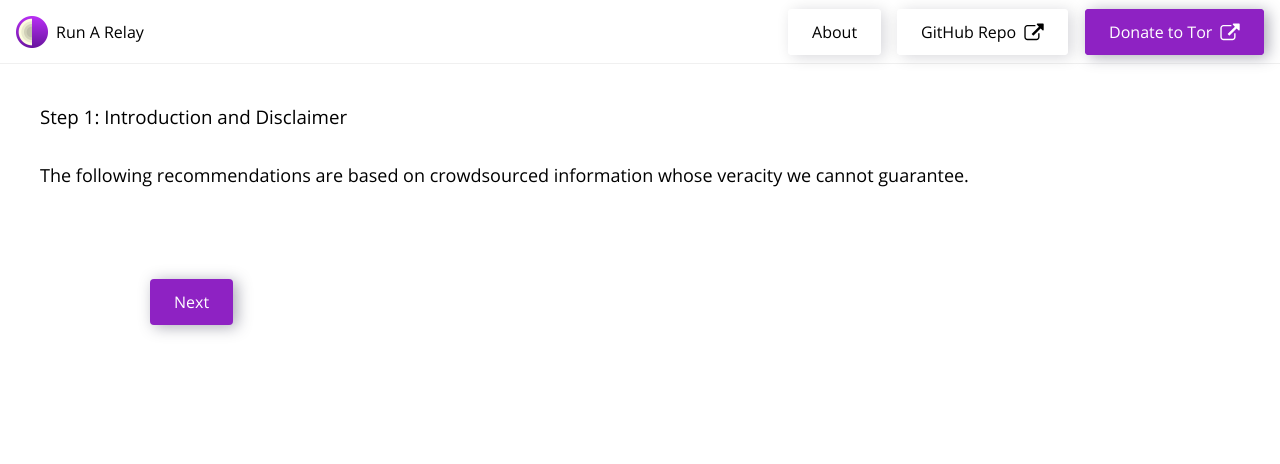
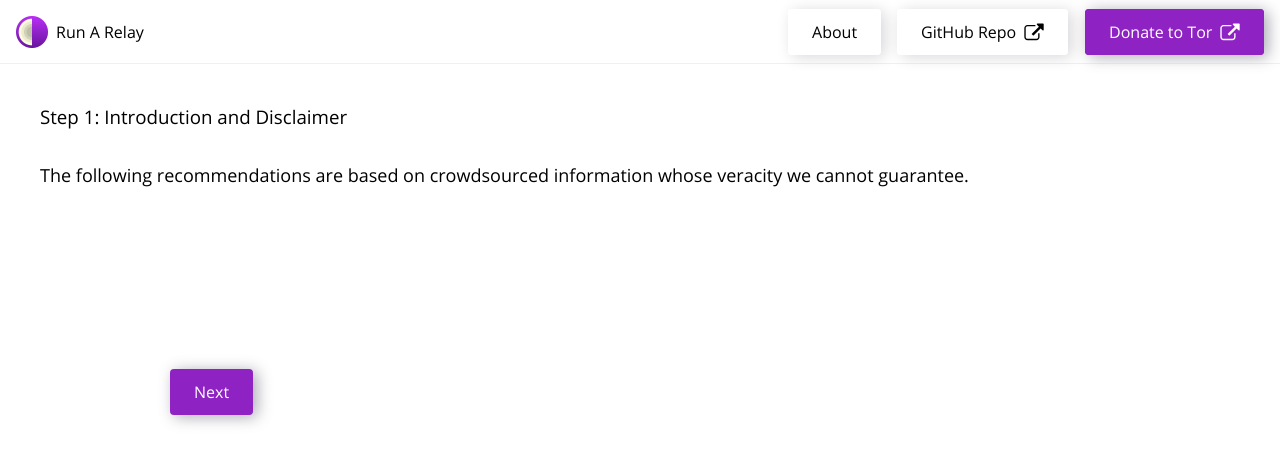
Before and after one commit to EffectiveAF/run-a-relay, a Svelte app: page /step/intro in a window 1280 px wide. Shown: the top 464 px of the page. Built offline with nearby package versions, Linux system fonts and the light colour scheme.

Commit message:
Previous and Next buttons are now stationary (in <PrevNextStepButtons />); added final Thank You step

```diff
--- /dev/null
+++ b/src/PrevNextStepButtons.svelte
@@ -0,0 +1,51 @@
+<script>
+  import { navigate } from 'svelte-routing';
+
+  import { currentStepIndex } from './stores.js';
+  import slugOrder from './slugOrder.js';
+</script>
+
+<style>
+  .prev-next {
+    display: flex;
+    flex-direction: row;
+    justify-contents: space-between;
+    min-width: 240px;
+    margin-left: 30px;
+  }
+
+  .prev-ctn {
+    min-width: 130px;
+  }
+
+  .next-ctn {
+    min-width: 110px;
+    margin-left: 10px;
+  }
+</style>
+
+<div class="prev-next">
+  <div class="prev-ctn">
+    {#if $currentStepIndex > 0}
+      <button class="secondary" on:click={() => {
+        $currentStepIndex--;
+        const newSlug = slugOrder[$currentStepIndex];
+        navigate(`/step/${newSlug}`);
+      }}>
+        Previous
+      </button>
+    {/if}
+  </div>
+
+  <div class="next-ctn">
+    {#if $currentStepIndex < slugOrder.length - 1}
+      <button class="primary" on:click={() => {
+        $currentStepIndex++;
+        const newSlug = slugOrder[$currentStepIndex];
+        navigate(`/step/${newSlug}`);
+      }}>
+        Next
+      </button>
+    {/if}
+  </div>
+</div>
--- a/src/Step.svelte
+++ b/src/Step.svelte
@@ -29,23 +29,7 @@
 
   .instructions {
     padding: 30px 0;
-    min-height: 150px;
-  }
-
-  .prev-next {
-    display: flex;
-    flex-direction: row;
-    justify-contents: space-between;
-    min-width: 200px;
-  }
-
-  .prev-ctn {
-    min-width: 100px;
-  }
-
-  .next-ctn {
-    min-width: 100px;
-    margin-left: 10px;
+    min-height: 200px;
   }
 </style>
 
@@ -60,31 +44,5 @@
         (User instructions go here)
       </slot>
     </div>
-
-    <div class="prev-next">
-      <div class="prev-ctn">
-        {#if $currentStepIndex > 0}
-          <button class="secondary" on:click={() => {
-            $currentStepIndex--;
-            const newSlug = slugOrder[$currentStepIndex];
-            navigate(`/step/${newSlug}`);
-          }}>
-            Previous
-          </button>
-        {/if}
-      </div>
-
-      <div class="next-ctn">
-        {#if $currentStepIndex < slugOrder.length - 1}
-          <button class="primary" on:click={() => {
-            $currentStepIndex++;
-            const newSlug = slugOrder[$currentStepIndex];
-            navigate(`/step/${newSlug}`);
-          }}>
-            Next
-          </button>
-        {/if}
-      </div>
-    </div>
   </div>
 {/if}
--- a/src/Steps.svelte
+++ b/src/Steps.svelte
@@ -7,6 +7,7 @@
   import Step from './Step.svelte';
   import Code from './Code.svelte';
   import ExternalLink from './ExternalLink.svelte';
+  import PrevNextStepButtons from './PrevNextStepButtons.svelte';
 </script>
 
 <style>
@@ -56,7 +57,17 @@
     <Code line="sudo apt-get install tor" />
   </Step>
 
-  <!-- NOTE: When adding a new <Step>, remember to add its slug to the
-       end of ./slugOrder.js!
+
+  <!--
+    NOTE: When adding a new <Step>, remember to add its slug to ./slugOrder.js!
   -->
+
+
+  <Step slug="thank-you" title="Thank You!">
+    <p>
+      Thank you so much for taking action to make the Tor network faster and more scalable!
+    </p>
+  </Step>
+
+  <PrevNextStepButtons />
 </div>
--- a/src/slugOrder.js
+++ b/src/slugOrder.js
@@ -2,7 +2,9 @@ const slugOrder = [
   'intro',  // Keep this first
   'relay-or-donate',
   'choosing-a-host',
-  'install-tor-daemon'
+  'install-tor-daemon',
+
+  'thank-you'  // Keep this last
 ];
 
 export default slugOrder;
```
